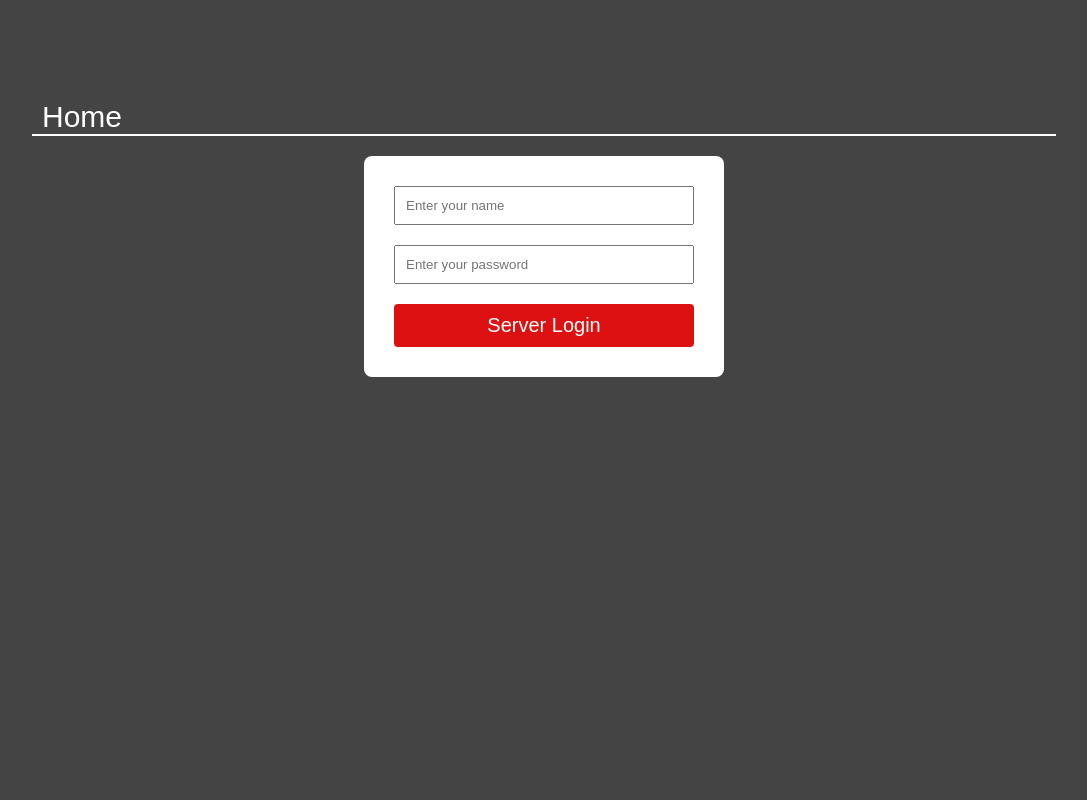
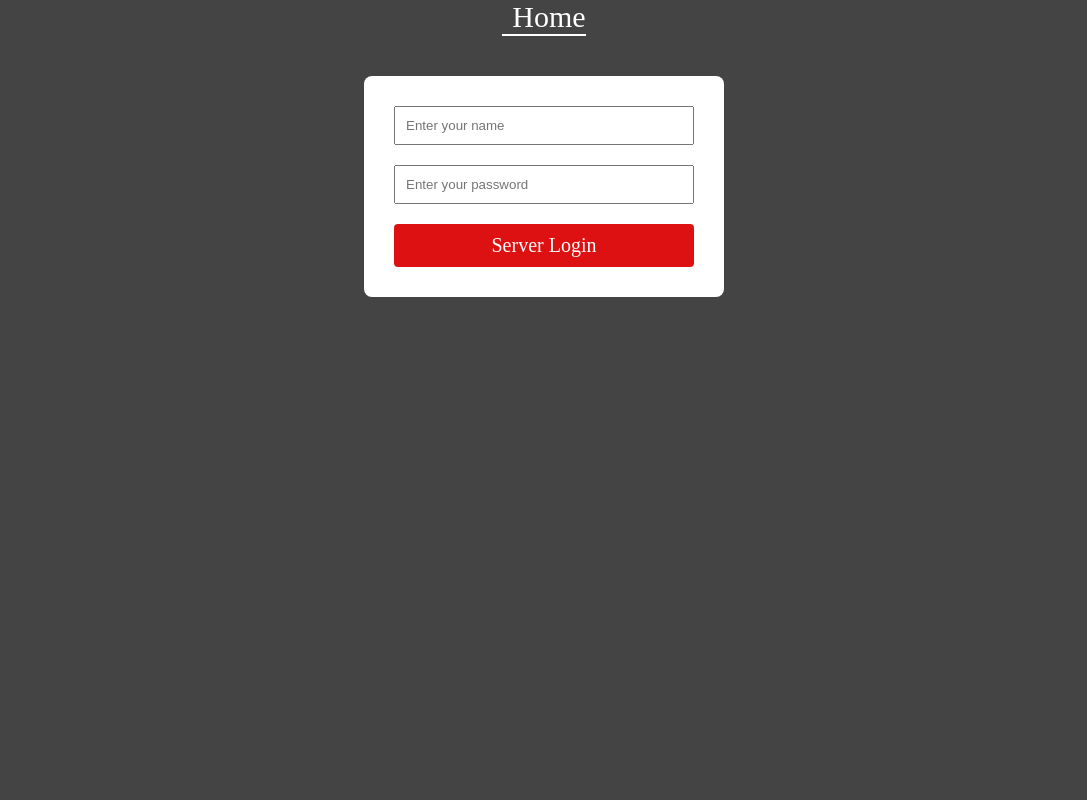
Before and after one commit to TingyangZhou/Restaurant_Site_v8, a Flask app: page /serverlogin in a window 1280 px wide. Shown: the whole page, without its empty margins (96-1183 px from the left). Run offline with Flask 3, Linux system fonts and the light colour scheme.

Commit message:
Update styles.css

```diff
--- a/static/css/styles.css
+++ b/static/css/styles.css
@@ -3,13 +3,42 @@
 	You can use this to set the background color, margins, etc. as shown below
 	*/
 	body {
-        background-color: #444444;
-        margin-top: 100px;
-        margin-left: 10%;
-        margin-right: 10%;
+    display: flex;
+    flex-direction: column;
+    align-items: center;
+    height: 100vh;
+    margin: 0;
+    font-family: 'Arial', sans-serif;
+    background-color: #444444;  /* Optional: Setting a background color */
 
       }
 
+    .center-container {
+        text-align: center;
+        margin-top: 20px;
+    }
+
+    .button-container {
+        margin-top: 20px;
+    }
+
+    button {
+        padding: 10px 20px;
+        font-size: 16px;
+        cursor: pointer;
+    }
+
+    .btn-customer {
+        background-color: #4CAF50;
+        color: white;
+        border: none;
+    }
+
+    .btn-staff {
+        background-color: #3498db;
+        color: white;
+        border: none;
+    }
 
       /* This is used to make profile picture cropped as a circle */
       img {
@@ -92,20 +121,20 @@
 
       /* form settings */
       form {
-        font-family: Averta, sans-serif;
+        font-family: 'Times New Roman', Times, serif, sans-serif;
         font-size: 22px;
         color: #fff;
       }
 
       button {
-        font-family: Averta, sans-serif;
+        font-family: 'Times New Roman', Times, serif, sans-serif;
         font-size: 20px;
         color: rgb(5, 5, 5);
       }
 
       /* menu link settings */
       .menu-link {
-        font-family: Averta, sans-serif;
+        font-family: 'Times New Roman', Times, serif, sans-serif;
         font-size:30px;
         margin-top: 0px;
         padding-right: 0px;
```
Also changed, not shown: other parts of static/css/styles.css (+13 -12 lines).
